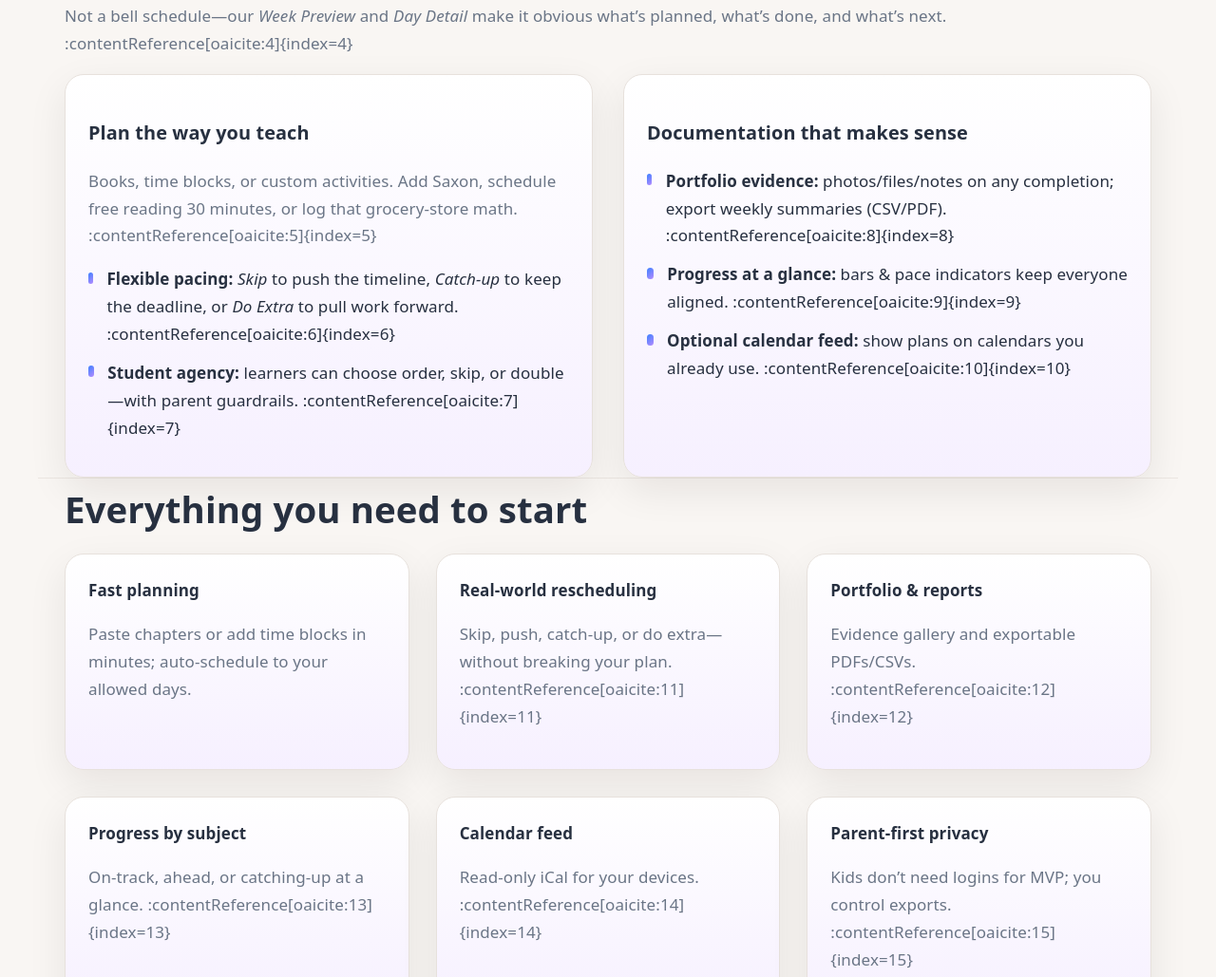
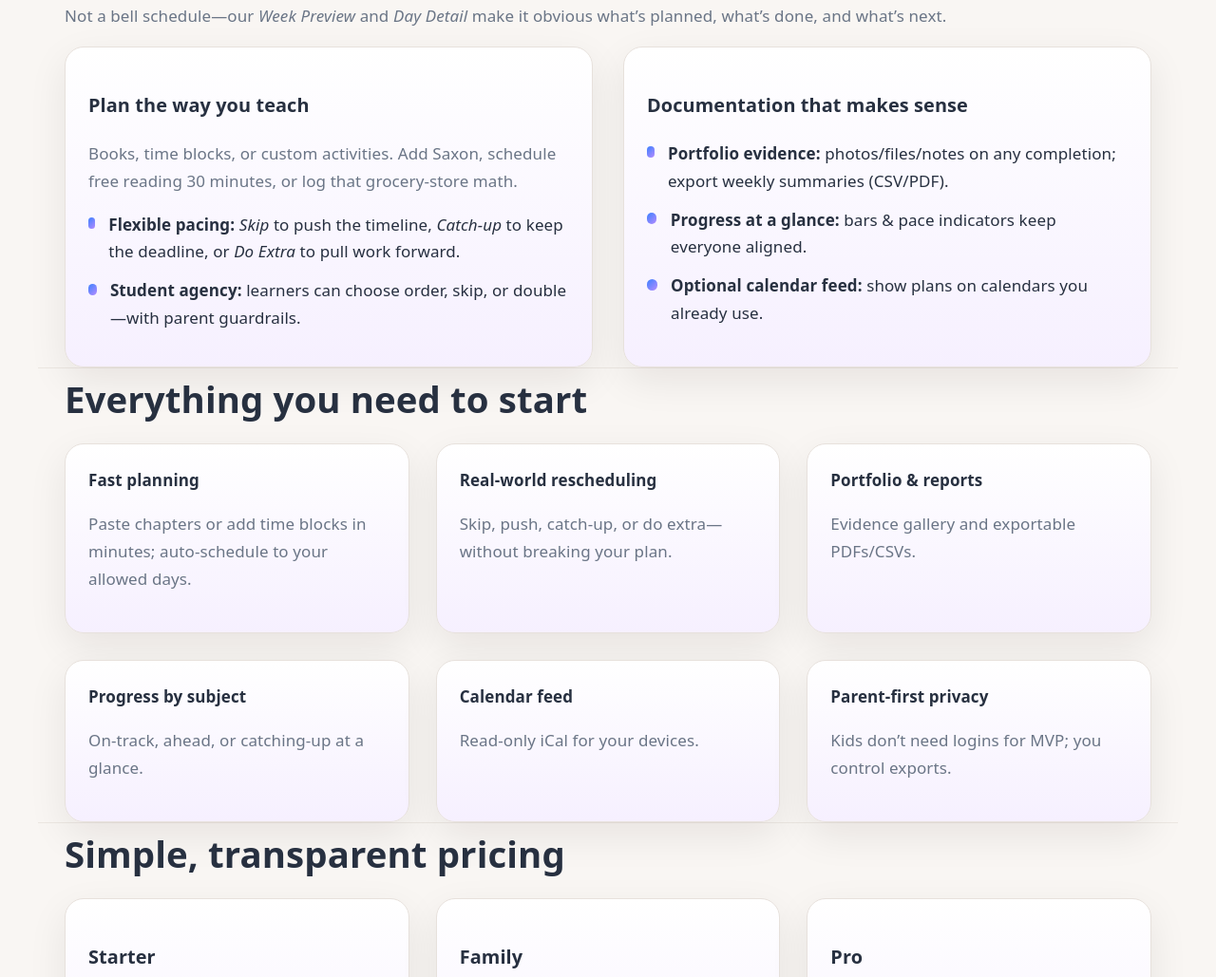
Before and after one commit to Motion-Encoding-Inc/HomeschoolPlanner, a plain HTML site: page docs/index.html in a window 1280 px wide. Shown: the part 818-1847 px from the top of the page at 95% size. Drawn offline with Linux system fonts and the light colour scheme.

Commit message:
Fixed text bugs

```diff
--- a/docs/index.html
+++ b/docs/index.html
@@ -195,7 +195,7 @@
         <p class="lead">
           No one will love your kids like you do—why trust anyone else to raise them? Scholar’s Forge
           gives you tools to <strong>plan flexibly</strong>, <strong>document confidently</strong>,
-          and help students take ownership of learning. :contentReference[oaicite:3]{index=3}
+          and help students take ownership of learning.
         </p>
         <div class="hero-card" aria-label="Highlights">
           <ul class="hero-bullets">
@@ -228,19 +228,19 @@
     <!-- WHY IT FITS REAL LIFE -->
     <section class="container" id="how" aria-labelledby="how-title">
       <h2 id="how-title">Designed around how families actually school</h2>
-      <p class="muted">Not a bell schedule—our <em>Week Preview</em> and <em>Day Detail</em> make it obvious what’s planned, what’s done, and what’s next. :contentReference[oaicite:4]{index=4}</p>
+      <p class="muted">Not a bell schedule—our <em>Week Preview</em> and <em>Day Detail</em> make it obvious what’s planned, what’s done, and what’s next. </p>
       <div class="grid-2">
         <div class="card">
           <h3>Plan the way you teach</h3>
-          <p class="muted">Books, time blocks, or custom activities. Add Saxon, schedule free reading 30 minutes, or log that grocery-store math. :contentReference[oaicite:5]{index=5}</p>
-          <div class="bullet"><span class="dotline"></span><span><strong>Flexible pacing:</strong> <em>Skip</em> to push the timeline, <em>Catch-up</em> to keep the deadline, or <em>Do Extra</em> to pull work forward. :contentReference[oaicite:6]{index=6}</span></div>
-          <div class="bullet"><span class="dotline"></span><span><strong>Student agency:</strong> learners can choose order, skip, or double—with parent guardrails. :contentReference[oaicite:7]{index=7}</span></div>
+          <p class="muted">Books, time blocks, or custom activities. Add Saxon, schedule free reading 30 minutes, or log that grocery-store math. </p>
+          <div class="bullet"><span class="dotline"></span><span><strong>Flexible pacing:</strong> <em>Skip</em> to push the timeline, <em>Catch-up</em> to keep the deadline, or <em>Do Extra</em> to pull work forward. </span></div>
+          <div class="bullet"><span class="dotline"></span><span><strong>Student agency:</strong> learners can choose order, skip, or double—with parent guardrails. </span></div>
         </div>
         <div class="card">
           <h3>Documentation that makes sense</h3>
-          <div class="bullet"><span class="dotline"></span><span><strong>Portfolio evidence:</strong> photos/files/notes on any completion; export weekly summaries (CSV/PDF). :contentReference[oaicite:8]{index=8}</span></div>
-          <div class="bullet"><span class="dotline"></span><span><strong>Progress at a glance:</strong> bars & pace indicators keep everyone aligned. :contentReference[oaicite:9]{index=9}</span></div>
-          <div class="bullet"><span class="dotline"></span><span><strong>Optional calendar feed:</strong> show plans on calendars you already use. :contentReference[oaicite:10]{index=10}</span></div>
+          <div class="bullet"><span class="dotline"></span><span><strong>Portfolio evidence:</strong> photos/files/notes on any completion; export weekly summaries (CSV/PDF). </span></div>
+          <div class="bullet"><span class="dotline"></span><span><strong>Progress at a glance:</strong> bars & pace indicators keep everyone aligned. </span></div>
+          <div class="bullet"><span class="dotline"></span><span><strong>Optional calendar feed:</strong> show plans on calendars you already use. </span></div>
         </div>
       </div>
     </section>
@@ -250,11 +250,11 @@
       <h2 id="features-title">Everything you need to start</h2>
       <div class="grid-3">
         <div class="card"><strong>Fast planning</strong><p class="muted">Paste chapters or add time blocks in minutes; auto-schedule to your allowed days.</p></div>
-        <div class="card"><strong>Real-world rescheduling</strong><p class="muted">Skip, push, catch-up, or do extra—without breaking your plan. :contentReference[oaicite:11]{index=11}</p></div>
-        <div class="card"><strong>Portfolio & reports</strong><p class="muted">Evidence gallery and exportable PDFs/CSVs. :contentReference[oaicite:12]{index=12}</p></div>
-        <div class="card"><strong>Progress by subject</strong><p class="muted">On-track, ahead, or catching-up at a glance. :contentReference[oaicite:13]{index=13}</p></div>
-        <div class="card"><strong>Calendar feed</strong><p class="muted">Read-only iCal for your devices. :contentReference[oaicite:14]{index=14}</p></div>
-        <div class="card"><strong>Parent-first privacy</strong><p class="muted">Kids don’t need logins for MVP; you control exports. :contentReference[oaicite:15]{index=15}</p></div>
+        <div class="card"><strong>Real-world rescheduling</strong><p class="muted">Skip, push, catch-up, or do extra—without breaking your plan. </p></div>
+        <div class="card"><strong>Portfolio & reports</strong><p class="muted">Evidence gallery and exportable PDFs/CSVs. </p></div>
+        <div class="card"><strong>Progress by subject</strong><p class="muted">On-track, ahead, or catching-up at a glance. </p></div>
+        <div class="card"><strong>Calendar feed</strong><p class="muted">Read-only iCal for your devices. </p></div>
+        <div class="card"><strong>Parent-first privacy</strong><p class="muted">Kids don’t need logins for MVP; you control exports. </p></div>
       </div>
     </section>
 
```
